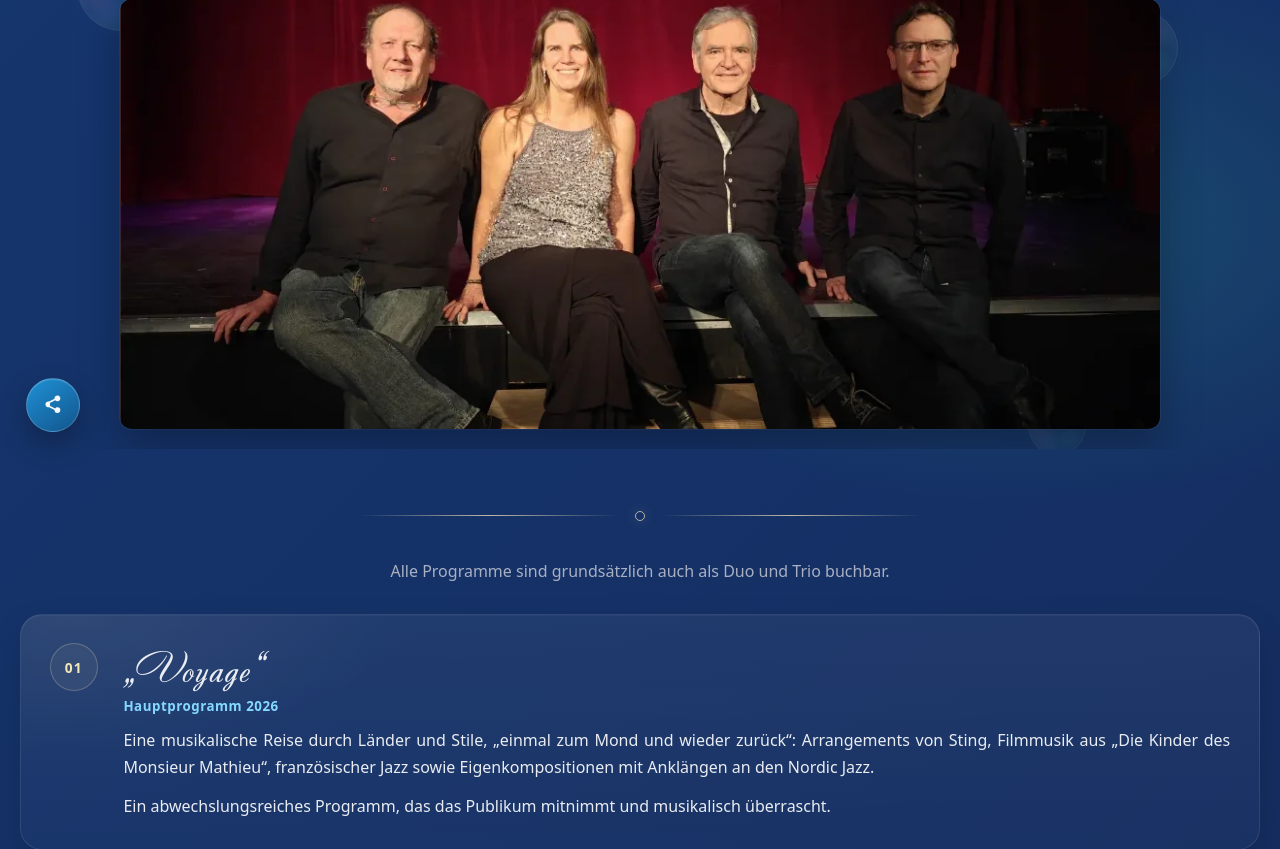
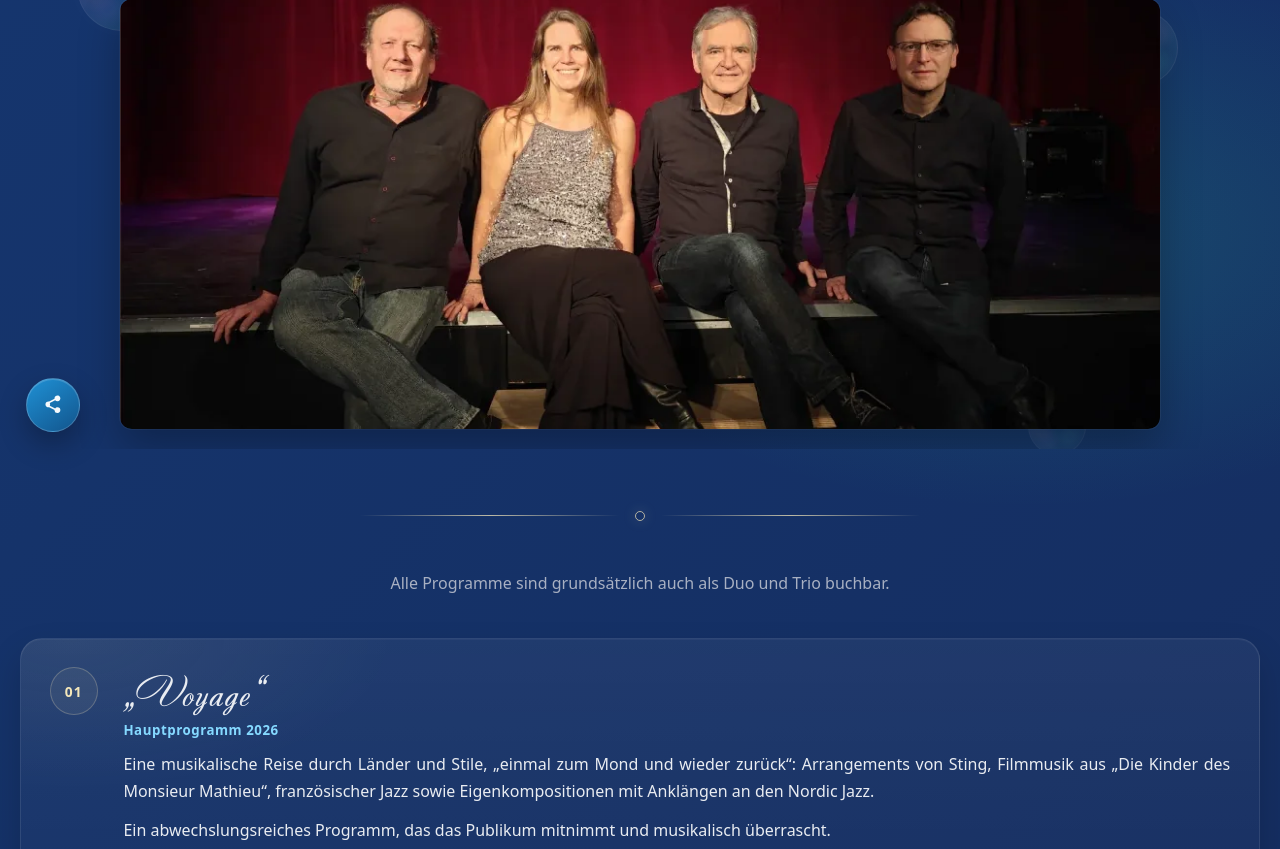
Before and after one commit to OBO-WAN/Melangea_Prototype, a PHP site: page /programme.html in a window 1280 px wide. Shown: the part 336-1185 px from the top of the page. Run offline with PHP 8.4, Linux system fonts and the light colour scheme; some libraries are stand-ins or nearby versions.

Commit message:
padding added

```diff
--- a/css/subpages/programme.css
+++ b/css/subpages/programme.css
@@ -131,6 +131,7 @@
 
 .programmes-repertoire__note {
   max-width: 54rem;
+  padding: 12px;
   margin: 0;
   color: var(--muted);
   font-size: clamp(1rem, 1.25vw, 1.12rem);
```
